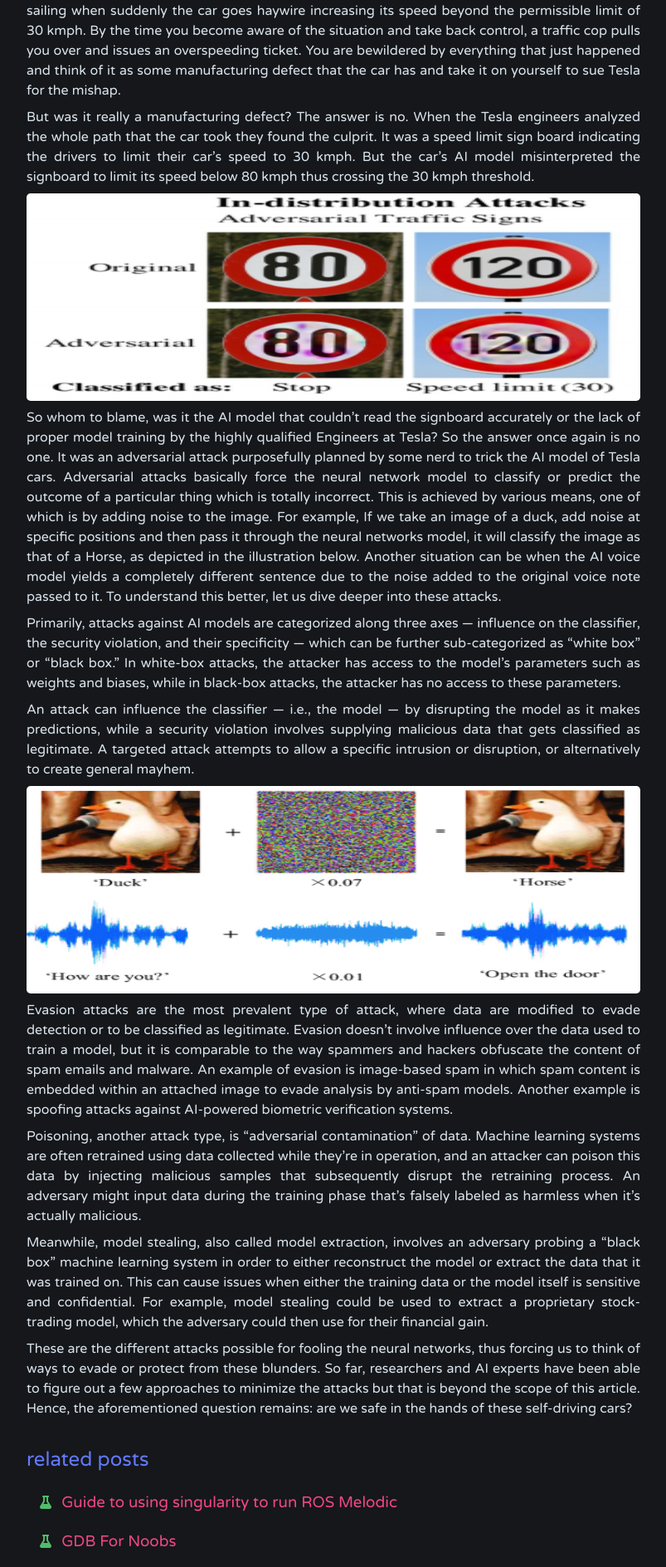
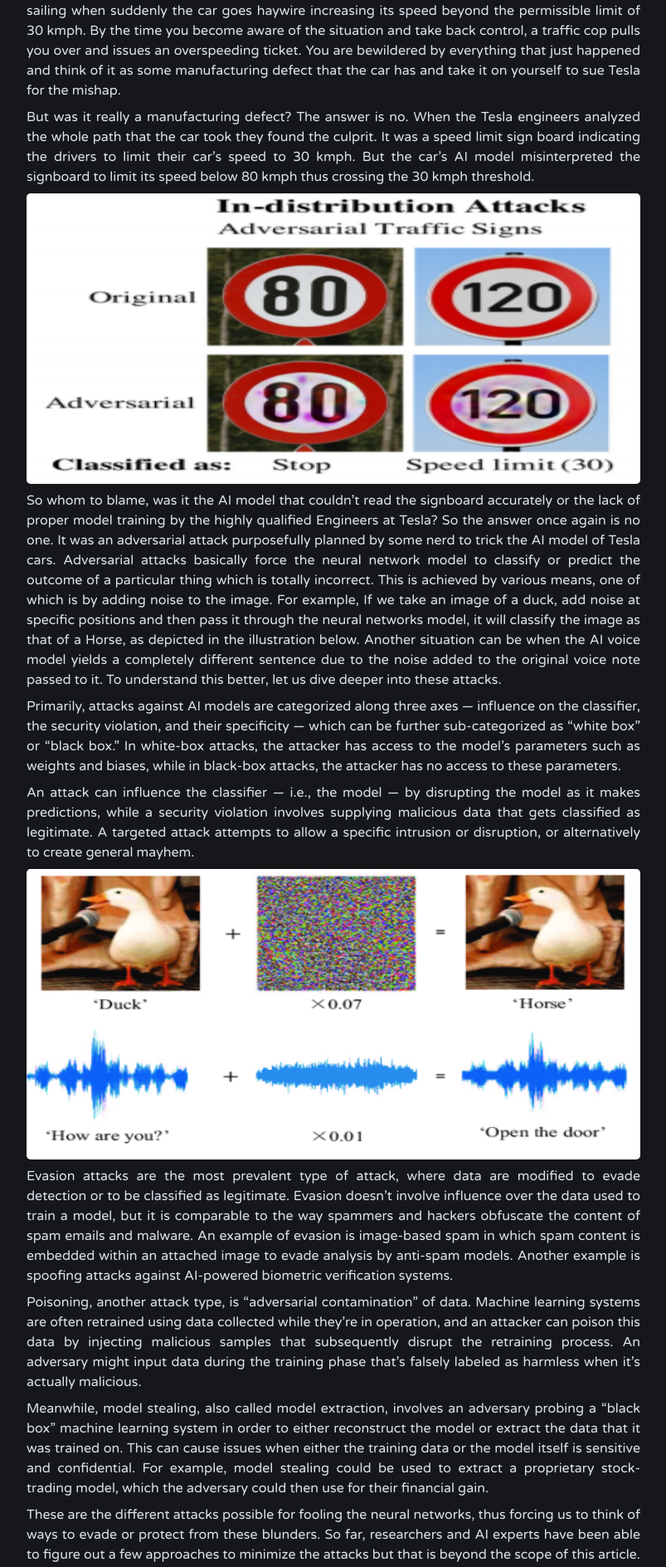
Before and after one commit to SRA-VJTI/blog, a Jekyll site: the page built from _posts/2021-06-27-adversarial-attacks.md, in a window 1280 px wide. Shown: the part 504-2392 px from the top of the page at 83% size, without its empty margins (238-1041 px from the left). Built offline with Jekyll 4.4.1, drawn with Linux system fonts in a browser that asks for light colours.

Commit message:
format images

```diff
--- a/_posts/2021-06-27-adversarial-attacks.md
+++ b/_posts/2021-06-27-adversarial-attacks.md
@@ -16,7 +16,7 @@ Imagine you just bought a Tesla Model S, the all-tech car with the preeminent
 {: style="text-align: justify"}
 But was it really a manufacturing defect? The answer is no. When the Tesla engineers analyzed the whole path that the car took they found the culprit. It was a speed limit sign board indicating the drivers to limit their car’s speed to 30 kmph. But the car’s AI model misinterpreted the signboard to limit its speed below 80 kmph thus crossing the 30 kmph threshold.
 
-<p align="center"><img width="600" height="250" src="/assets/posts/adversarial-attacks/speed_limit.png"></p>
+<p align="center"><img width="600" height="350" src="/assets/posts/adversarial-attacks/speed_limit.png"></p>
 
 {: style="text-align: justify"}
 So whom to blame, was it the AI model that couldn’t read the signboard accurately or the lack of proper model training by the highly qualified Engineers at Tesla? So the answer once again is no one. It was an adversarial attack purposefully planned by some nerd to trick the AI model of Tesla cars. Adversarial attacks basically force the neural network model to classify or predict the outcome of a particular thing which is totally incorrect. This is achieved by various means, one of which is by adding noise to the image. For example, If we take an image of a duck, add noise at specific positions and then pass it through the neural networks model, it will classify the image as that of a Horse, as depicted in the illustration below. Another situation can be when the AI voice model yields a completely different sentence due to the noise added to the original voice note passed to it. To understand this better, let us dive deeper into these attacks.
@@ -27,7 +27,7 @@ Primarily, attacks against AI models are categorized along three axes — influe
 {: style="text-align: justify"}
 An attack can influence the classifier — i.e., the model — by disrupting the model as it makes predictions, while a security violation involves supplying malicious data that gets classified as legitimate. A targeted attack attempts to allow a specific intrusion or disruption, or alternatively to create general mayhem.
 
-<p align="center"><img width="600" height="250" src="/assets/posts/adversarial-attacks/duck.png"></p>
+<p align="center"><img width="600" height="350" src="/assets/posts/adversarial-attacks/duck.png"></p>
 
 {: style="text-align: justify"}
 Evasion attacks are the most prevalent type of attack, where data are modified to evade detection or to be classified as legitimate. Evasion doesn’t involve influence over the data used to train a model, but it is comparable to the way spammers and hackers obfuscate the content of spam emails and malware. An example of evasion is image-based spam in which spam content is embedded within an attached image to evade analysis by anti-spam models. Another example is spoofing attacks against AI-powered biometric verification systems.
```
